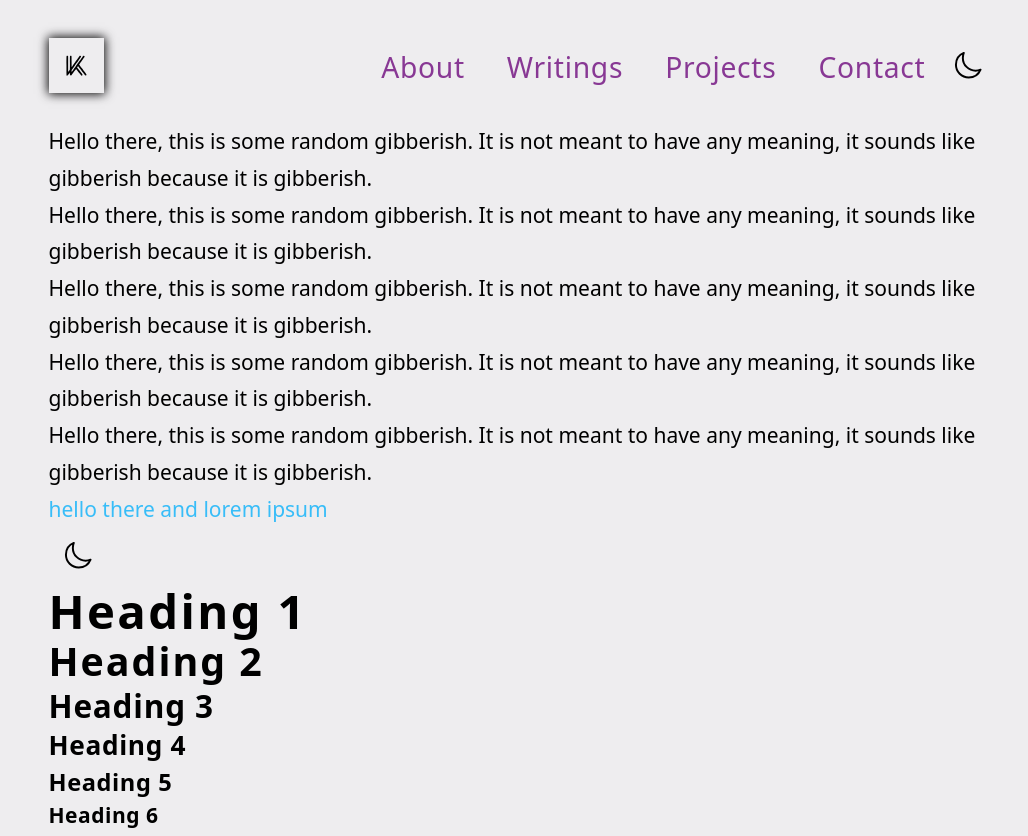
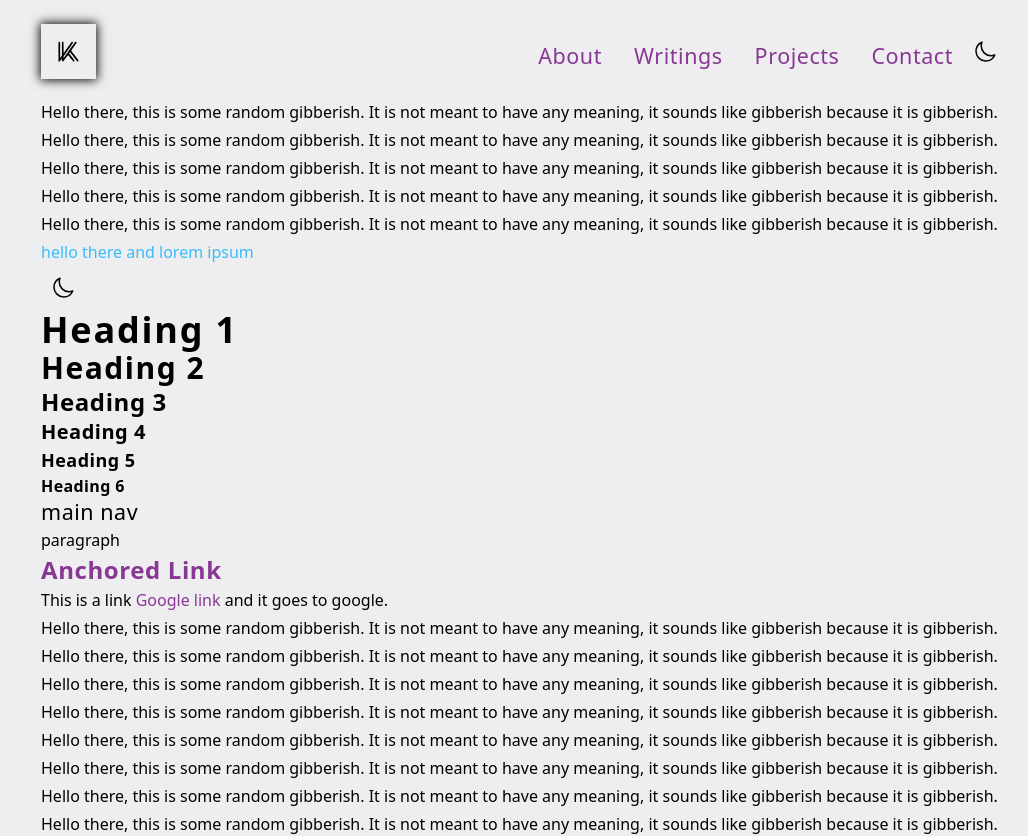
Before and after one commit to khinshankhan/www, a Next.js app: page / in a window 1280 px wide. Shown: the top 836 px of the page, without its empty margins (111-1139 px from the left). Built offline with nearby package versions, Linux system fonts and the light colour scheme.

Commit message:
fix font sizing since rem is based off html element

```diff
--- a/styles/globals.css
+++ b/styles/globals.css
@@ -168,12 +168,13 @@
      - font sizes
        vaguely https://type-scale.com/ -- 1.250 Major Third Type Scale, base 16 px
  */
-  html {
-    /* could be applied to body tag but whatever
-       fonts are: 18px -> 21px -> ~23px (avg 21px and xl)
-   */
+  html * {
+    font-size: 16px;
+    transition: all 0.4s ease-in-out;
+  }
+  body {
+    /* fonts are: 18px -> 21px -> ~23px (avg 21px and xl) */
     @apply bg-theme-bg font-body text-lg text-theme-placeholder lg:text-[1.3125rem] 2xl:text-[1.43775rem];
-    transition: all 0.4s ease-in-out;
   }
 
   .page-container {
```
